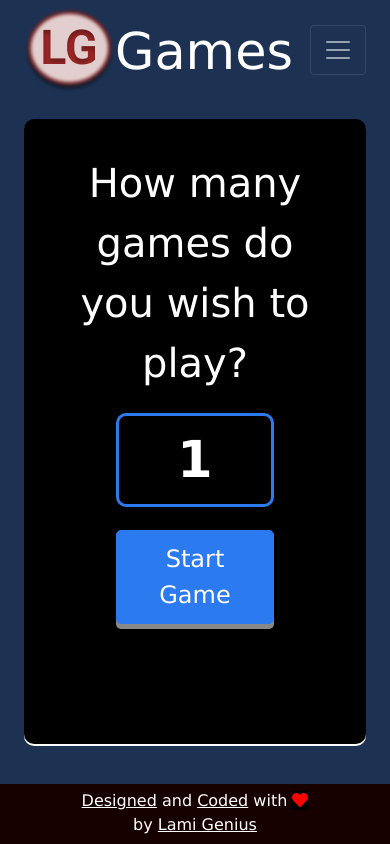
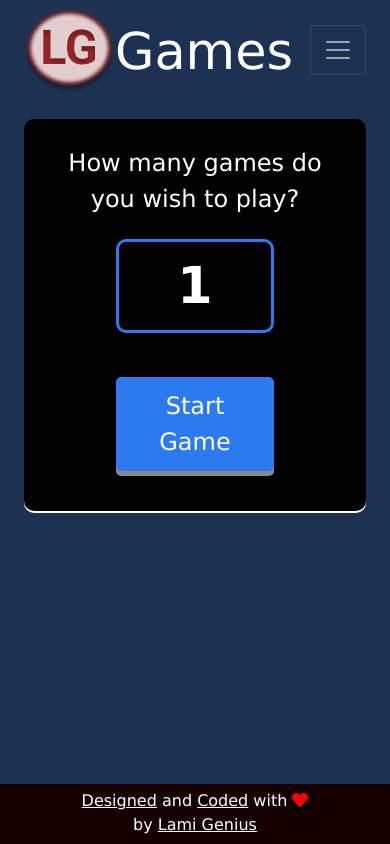
Before and after one commit to lami-genius/rock-paper-scissors-lg, an Angular app: page /settings in a window 390 px wide. Built offline with nearby package versions, Linux system fonts and the light colour scheme; a web font is replaced by a local one.

Commit message:
Fixed responsiveness of the game info page

```diff
--- a/src/app/game-info/game-info.component.css
+++ b/src/app/game-info/game-info.component.css
@@ -70,10 +70,16 @@ input[type="number"] {
 @media (max-width: 700px) {
   .start-button {
     font-size: 1.5em;
+    margin-bottom: 20px;
   }
   label {
     margin: 0;
     text-align: center;
+    font-size: 1.5em;
+    margin-bottom: 10px;
+  }
+  input[type="number"] {
+    margin-bottom: 40px;
   }
 }
 
```
